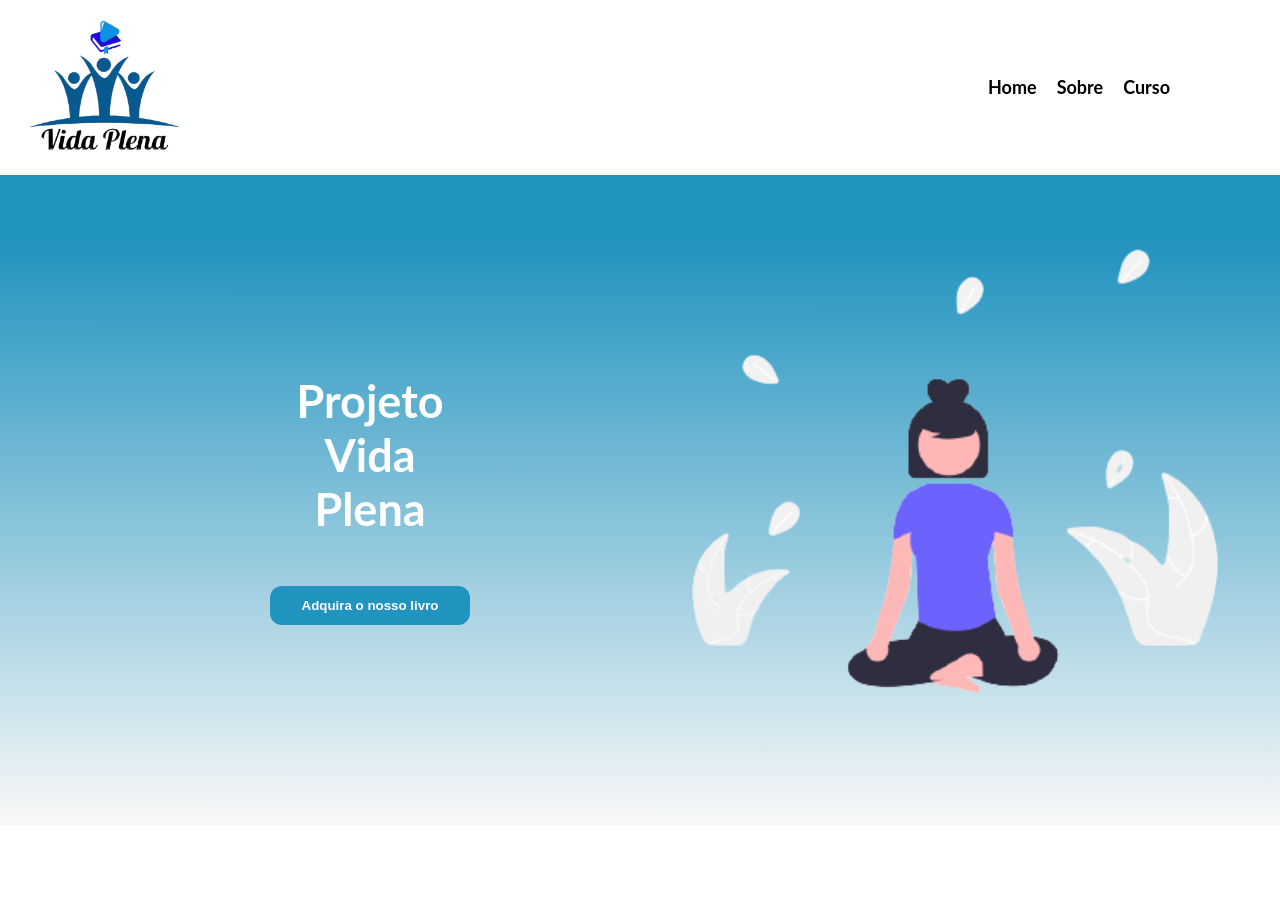
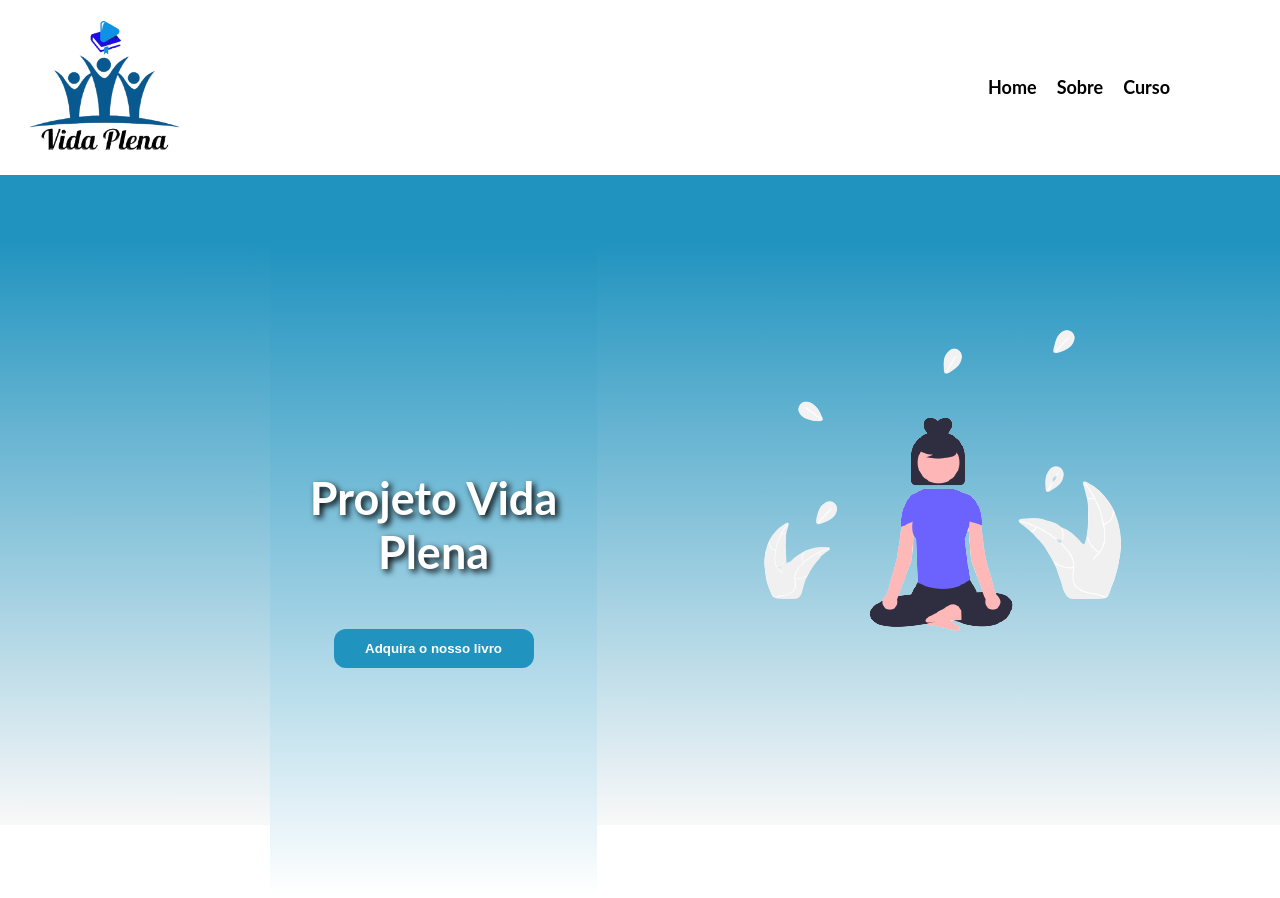
Before and after one commit to felipecfb/vida-plena-react, a React (Create React App) app: page / in a window 1280 px wide. Shown: the top 898 px of the page. Built offline with nearby package versions, Linux system fonts and the light colour scheme; the HTML template or start-up script is replaced by a standard one.

Commit message:
Ajeitando página sobre o livro

```diff
--- /dev/null
+++ b/src/components/MainLivro/MainLivro.css
@@ -0,0 +1,89 @@
+@import url('../../styles/fonte.css');
+
+body{
+  overflow-x: hidden;
+}
+.section-1 {
+  margin-top: 70px;
+  background-image: linear-gradient(to bottom, #2093bf, #ffffff);
+  color: #ffffff;
+  width: 100vw;
+  display: flex;
+  justify-content: space-evenly;
+  align-items: center;
+  text-shadow: 0.1em 0.1em 0.2em black
+}
+
+.section-1-titulo p {
+  margin-left: 40px;
+  font-weight: bold !important;
+  font-size: 20px;
+}
+
+.section-1-img img {
+  width: 400px;
+  height: auto;
+  margin-top: 100px;
+}
+
+.section-2-img {
+  width: 400px;
+  height: auto;
+}
+
+hr {
+  width: 80%;
+  border: 1px solid #000;
+  display: block;
+  margin: 2em auto 7em auto;
+}
+
+.section-2 {
+  display: flex;
+  justify-content: center;
+  flex-direction: row;
+  align-items: center;
+}
+
+.section-2-text p{
+  width: 50vw;
+  line-height: 1.5rem;
+  text-align: center;
+  color: #363636;
+}
+
+
+.section-2-text ul{
+  list-style: none;
+}
+
+.section-2-text{
+  text-align: justify;
+}
+
+
+@media screen and (max-width: 600px) {
+
+  .section-2{
+    flex-direction: column;
+  }
+  .section-2-img img{
+    width: 100vw;
+  }
+
+  .section-2-text p{
+    width: 100vw;
+    text-align:center;
+
+  }
+
+
+  .section-4-flex p{
+    width: 100vw;
+    font-size: 0.9rem !important;
+  }
+
+}
+
+@media screen and (min-width: 601px) {
+}
--- a/src/components/MainLivro/index.tsx
+++ b/src/components/MainLivro/index.tsx
@@ -1,6 +1,6 @@
 import React from "react";
 
-import "./styles.css";
+import "./MainLivro.css";
 
 import ImgBook from "../../assets/book.svg";
 import Livro from "../../assets/livro.png";
--- a/src/components/MainLivro/styles.css
+++ /dev/null
@@ -1 +0,0 @@
-@import url('../../styles/fonte.css');
```
